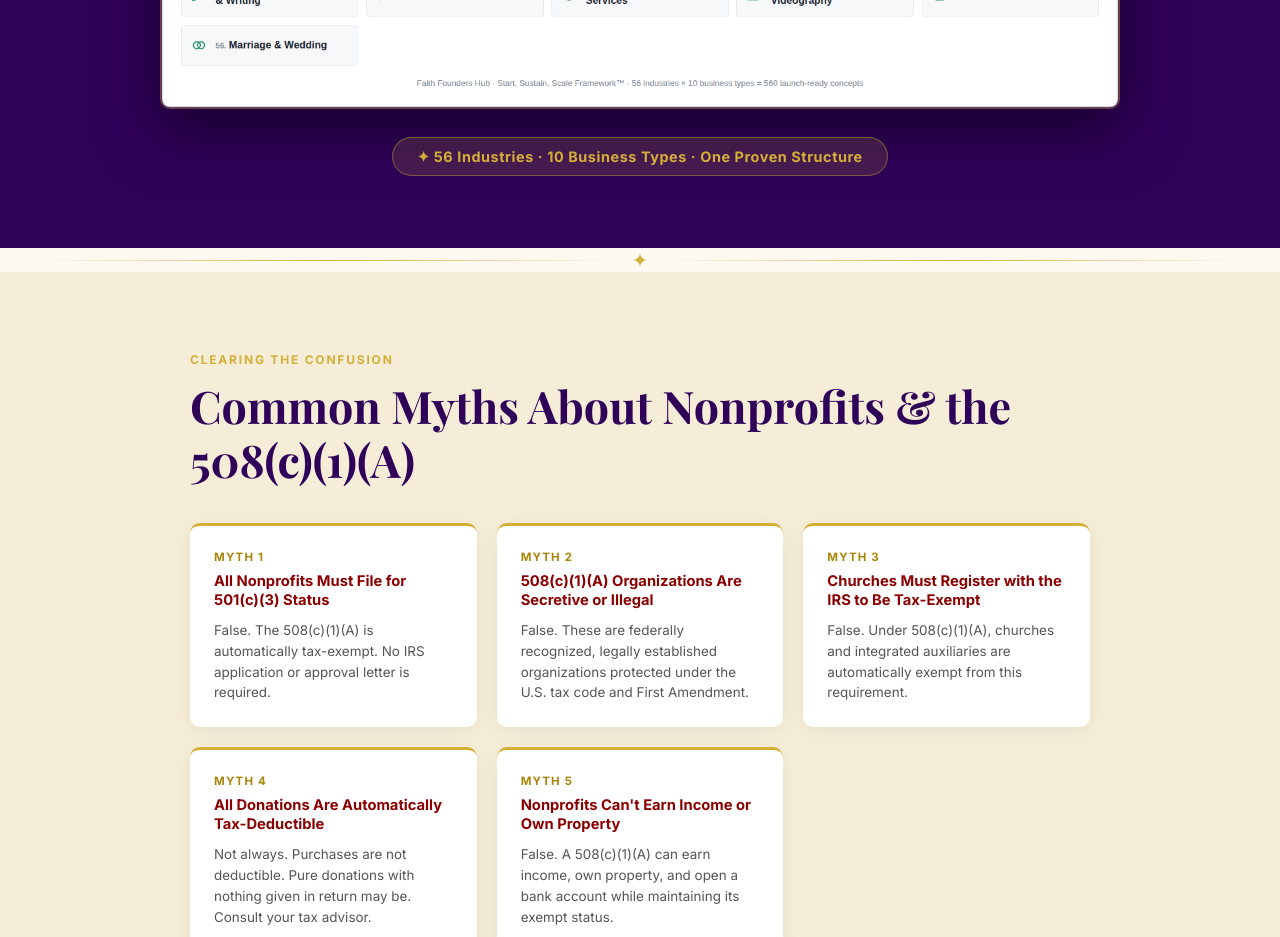
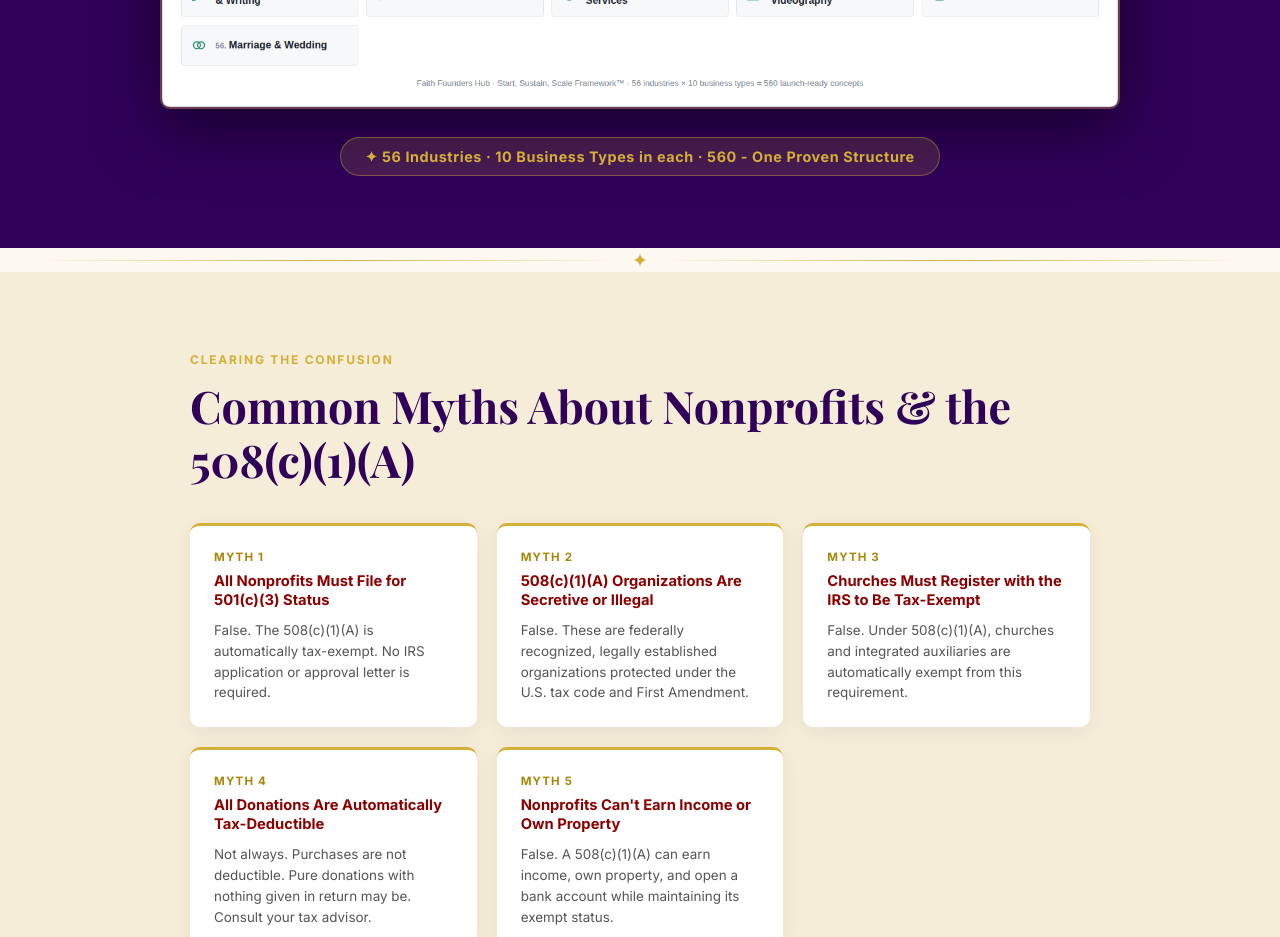
Before and after one commit to fundablebusiness-ui/508c1A-nonprofit, a plain HTML site: page index.html in a window 1280 px wide. Shown: the part 6040-6977 px from the top of the page. Drawn offline with nearby package versions, Linux system fonts and the light colour scheme.

Commit message:
Update and rename index-faq-updated.html to index.html

```diff
--- a/index-faq-updated.html
+++ b/index.html
@@ -785,7 +785,7 @@
       alt="56 Industries and communities served by Faith Founders Hub 508c1A"
       class="industries-img"
     />
-    <div class="industries-count">✦ 56 Industries · 10 Business Types · One Proven Structure</div>
+    <div class="industries-count">✦ 56 Industries · 10 Business Types in each · 560 - One Proven Structure</div>
   </div>
 
   <div class="gold-divider"><div class="gold-divider-icon">✦</div></div>
```
